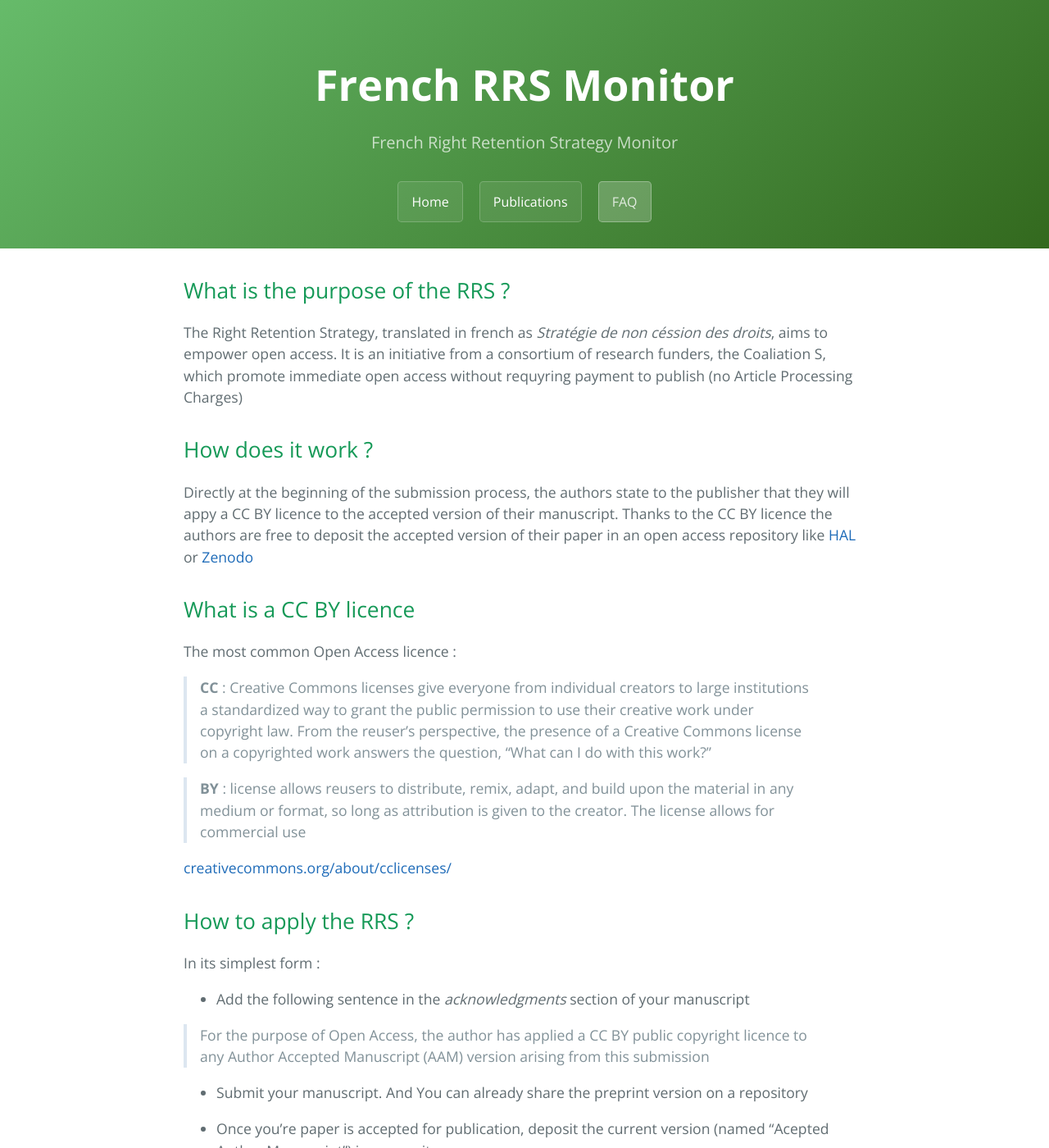
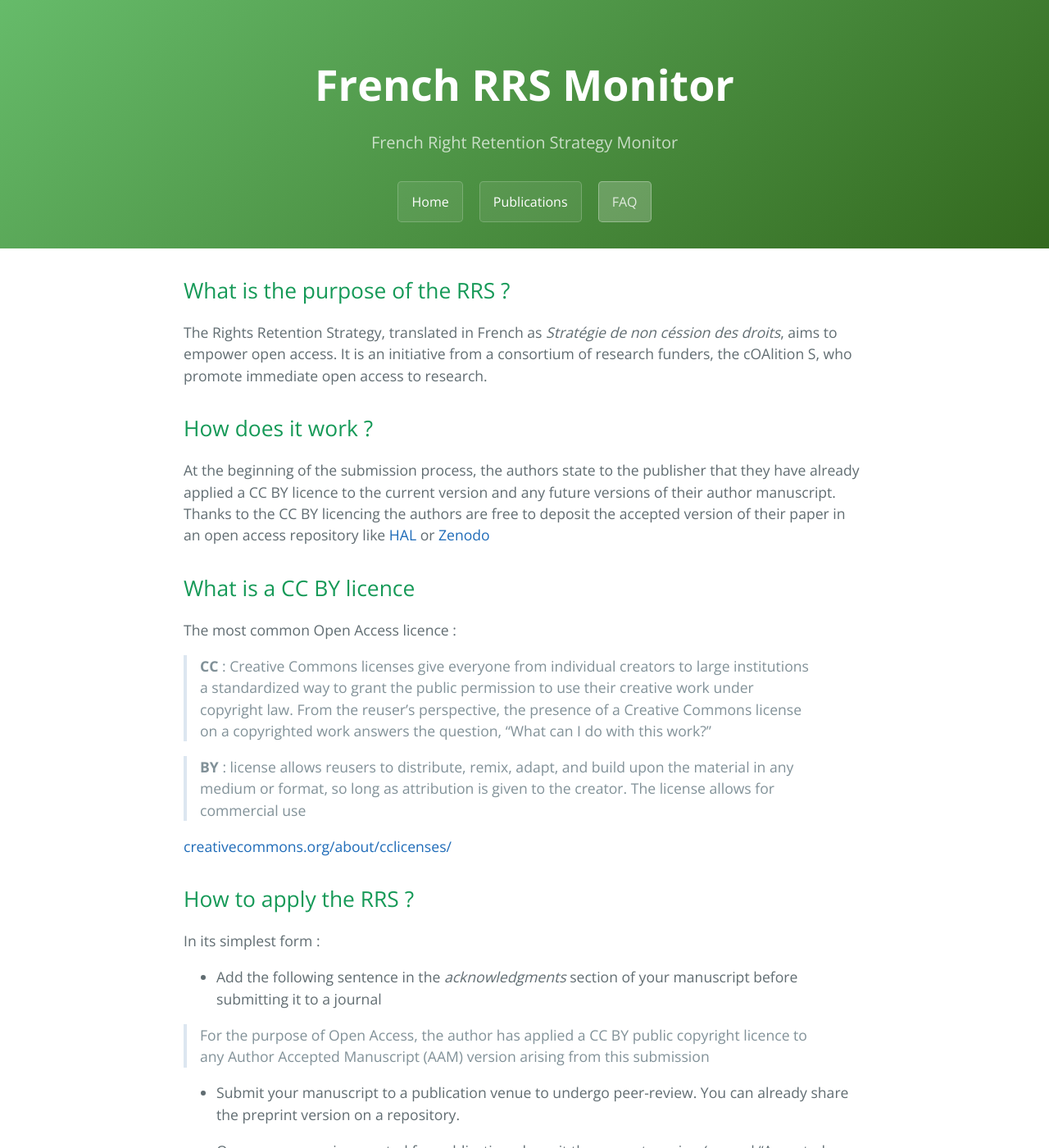
Before and after one commit to ml4rrieu/rrs, a Jekyll site: the page built from faq.md, in a window 1280 px wide and 1400 px high. Shown: the whole window at 82% size. Built offline with Jekyll 4.4.1, drawn with Linux system fonts in a browser that asks for light colours; some of the changed text lies outside the part shown.

Commit message:
update FAQ

```diff
--- a/_includes/footer.html
+++ b/_includes/footer.html
@@ -1,8 +1,8 @@
 <footer class="site-footer">
 
         last data update {{ site.data_update_date }} <br />
-        <a = href="http://maxence.larri.eu">Maxence Larrieu</a> | <a href="{{ site.github.repository_url }}">Github repository </a> |
-          <a rel="license" href="http://creativecommons.org/publicdomain/zero/1.0/">
+        <a href="{{ site.github.repository_url }}">Github repository </a> <br/>
+            <a rel="license" href="http://creativecommons.org/publicdomain/zero/1.0/">
             <img src="https://licensebuttons.net/p/zero/1.0/80x15.png" style="border-style: none;" alt="CC0" />
         </a>
 
--- a/faq.md
+++ b/faq.md
@@ -5,11 +5,11 @@ title: FAQ
 
 ## What is the purpose of the RRS ?
 
-The Right Retention Strategy, translated in french as _Stratégie de non céssion des droits_, aims to empower open access. It is an initiative from a consortium of research funders, the Coaliation S, which promote immediate open access without requyring payment to publish (no Article Processing Charges)
+The Rights Retention Strategy, translated in French as _Stratégie de non céssion des droits_, aims to empower open access. It is an initiative from a consortium of research funders, the cOAlition S, who promote immediate open access to research.
 
 ## How does it work ?
 
-Directly at the beginning of the submission process, the authors state to the publisher that they will appy a CC BY licence to the accepted version of their manuscript. Thanks to the CC BY licence the authors are free to deposit the accepted version of their paper in an open access repository like [HAL](https://hal.archives-ouvertes.fr) or [Zenodo](https://zenodo.org)
+At the beginning of the submission process, the authors state to the publisher that they have already applied a CC BY licence to the current version and any future versions of their author manuscript. Thanks to the CC BY licencing the authors are free to deposit the accepted version of their paper in an open access repository like [HAL](https://hal.archives-ouvertes.fr) or [Zenodo](https://zenodo.org)
 
 ## What is a CC BY licence
 The most common Open Access licence :
@@ -25,21 +25,21 @@ The most common Open Access licence :
 
 In its simplest form :
 
-* Add the following sentence in the _acknowledgments_ section of your manuscript
+* Add the following sentence in the _acknowledgments_ section of your manuscript before submitting it to a journal
 
 > For the purpose of Open Access, the author has applied a CC BY public copyright licence to any Author Accepted Manuscript (AAM) version arising from this submission
 
-* Submit your manuscript. And You can already share the preprint version on a repository
+* Submit your manuscript to a publication venue to undergo peer-review. You can already share the preprint version on a repository.
 
-* Once you're paper is accepted for publication, deposit the current version (named "Acepted Author Manusrcipt") in a repository
+* Once your paper is accepted for publication, deposit the current version (named "Accepted Author Manuscript") in a repository
 
 * That's it !
 
-## What is the Author Accepted Manuscrit and the Publisher Version ?
+## What is the Author Accepted Manuscript and the Publisher Version ?
 
 There are basically three steps in the publication process, corresponding to three versions :
-* _Preprint_, is the version you submit to a publisher
-* _Author Accepted Manuscript_ is the one after the reviewing process and before the layout work done by the publisher
+* _Preprint_, (or first submission version) is the version you submit to a publisher
+* _Author Accepted Manuscript (AAM)_ is the one after the reviewing process and before the layout work done by the publisher
 * _Publisher version_ is one with the journal and publisher logos, where the final layout has been done.
 
 ![](https://camacuk.zendesk.com/hc/article_attachments/115010362588/infographic-what-version.886eae51.png)
@@ -48,14 +48,14 @@ There are basically three steps in the publication process, corresponding to thr
 
 ## What is the idea of the RRS ?
 
-The idea of the Right Retention Strategy is that the author ceases to transfer his copyright to the publisher _on all the three versions of a paper_, but transferts it only for the last version, the one where the publisher adds that extra value (copy edyting + layout for example).
+The idea of the Rights Retention Strategy is that the author retains their rights to use and share their work online. Under some models of academic publishing the publisher would ask the authors to sign a Copyright Transfer Agreement to sign away almost all of the authors rights to their own work - this practice is unnecessary and perhaps undesirable.
 
-The author retains the rights on the _preprint_ and the _Author Accepted Version_ and makes them openly available through a repository with a CC BY license.
+The author retains the rights on the _preprint_ and the _Author Accepted Manuscript_ and can make them openly available through a repository with a CC BY license.
 
 
 ## How do you get the publications listed in that website ?
 
-It is a query for papers in the [french repository HAL](https://hal.archives-ouvertes.fr) where the sentence _the author has applied a CC BY public copyright licence_ has been inserted.
+Practically-speaking, this data has been colleced by querying for papers in the [French repository HAL](https://hal.archives-ouvertes.fr) where the key sentence _the author has applied a CC BY public copyright licence_ has been inserted.
 
 ## How often will the data be updated?
 
@@ -69,27 +69,27 @@ The HAL URI (Uniform Resource Identifier) of the deposit
 
 * genre
 
-The document type of the publication (either book, article, proceedings and preprint)
+The document type of the publication (either book, article, proceedings, or preprint)
 
 * publisher
 
-If any, the name of the publisher
+If any provided, the name of the publisher
 
 * publisher vers. is oa
 
-Is the publisher version avaiable in open access. The open access state come from [unpaywall](https://unpaywall.org) API.
+Is the publisher version available in open access at the publisher website. The open access determination for this comes from the [Unpaywall](https://unpaywall.org) API.
 
 * ANR project
 
-Is publication comes from an ANR project (the main french funder). /!\ true only if the dedicated metadata in HAL has been fill. cf. the [HAL documentation](https://doc.archives-ouvertes.fr/deposer/completer-le-depot/) "Ajouter un projet ANR"
+Indicates if the publication comes from an ANR project (the main French government research funder, _Agence Nationale de la Recherche_). /!\ true only if the dedicated metadata in HAL has been fill. cf. the [HAL documentation](https://doc.archives-ouvertes.fr/deposer/completer-le-depot/) "Ajouter un projet ANR"
 
 * deposit date
 
-The date when the deposit in HAL has been made
+The date when the fulltext deposit in HAL was made
 
 
 ## More information on the RRS
 
 * In french, see the guide [Mettre en œuvre la stratégie de non-cession des droits sur les publications scientifiques](https://www.ouvrirlascience.fr/mettre-en-oeuvre-la-strategie-de-non-cession-des-droits-sur-les-publications-scientifiques/) from the French Committee for Open Science.
 
-* In english, see the dedicated page on the [Coalition S website](https://www.coalition-s.org/rights-retention-strategy/)
+* In english, see the dedicated page on the [cOAlition S website](https://www.coalition-s.org/rights-retention-strategy/)
```
Also changed, not shown: readme.md, 4 other files.
